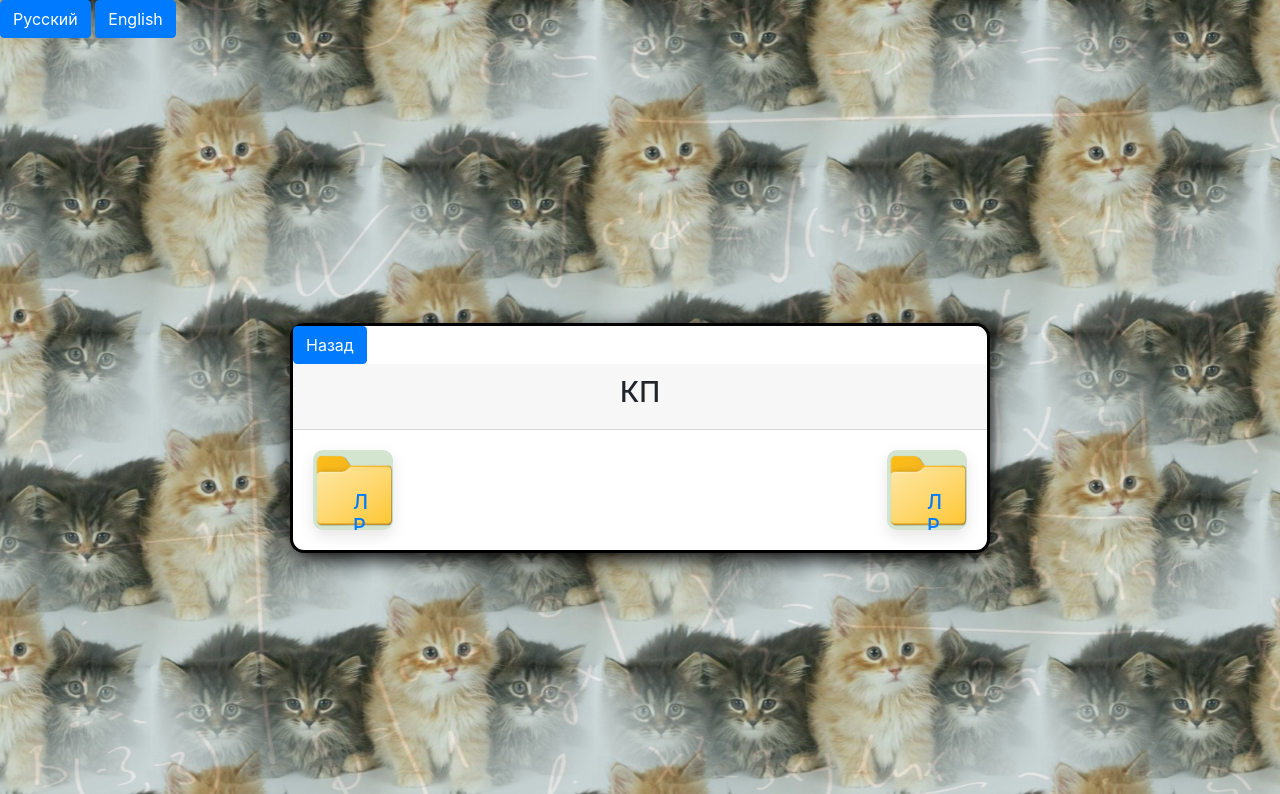
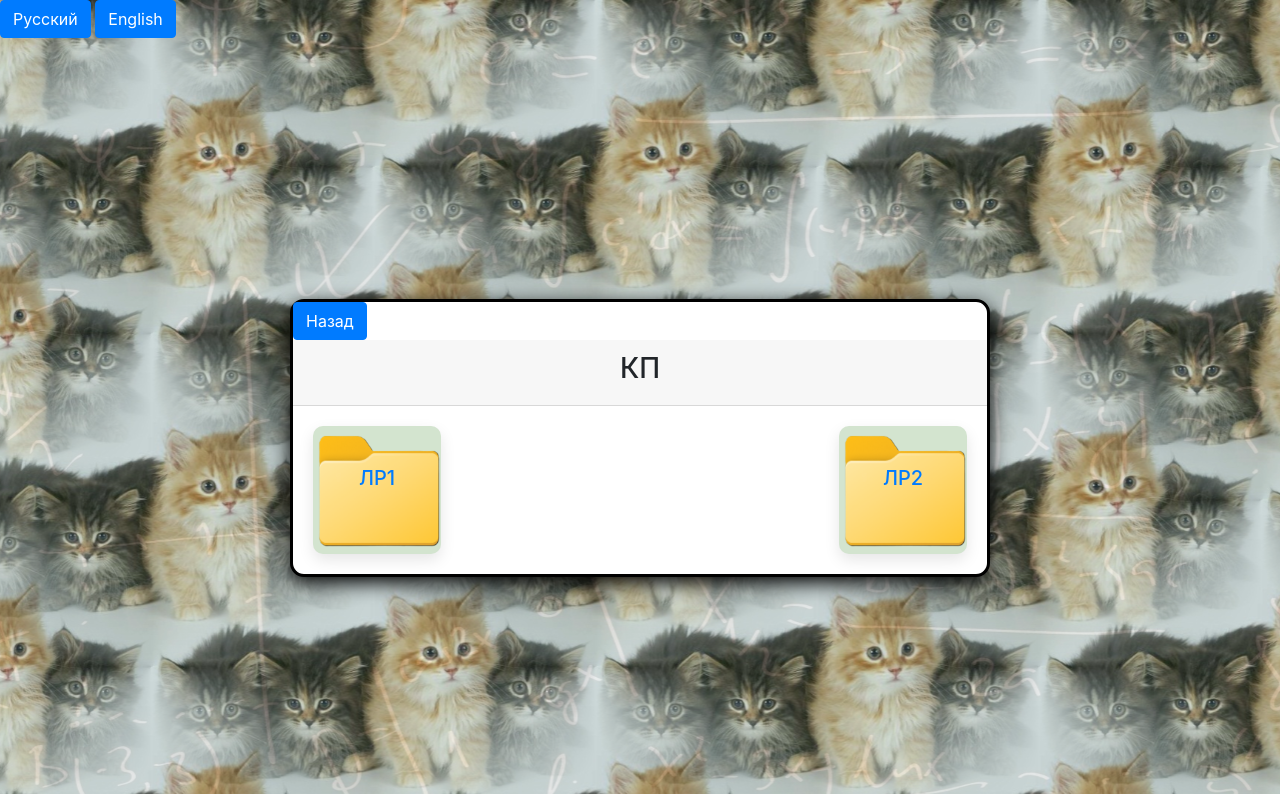
Before and after one commit to webbsalad/suvorov, a Django app: page /cw in a window 1280 px wide. Shown: the top 794 px of the page. Run offline with Django 4.2, Linux system fonts and the light colour scheme; some libraries are stand-ins or nearby versions.

Commit message:
()(()(()UBDJKvbsdvsdavsdva

```diff
--- a/static/css/style.css
+++ b/static/css/style.css
@@ -113,8 +113,8 @@ body {
 }
 
 .works-item {
-  width: max(5vw, 40px);
-  height: max(5vw, 40px);
+  width: max(10vw, 40px);
+  height: max(10vw, 40px);
   margin: 20px;
   background-color: rgb(211, 228, 207);
   background-image: url("../img/doc.png");
```
Also changed, not shown: 1 other file.
